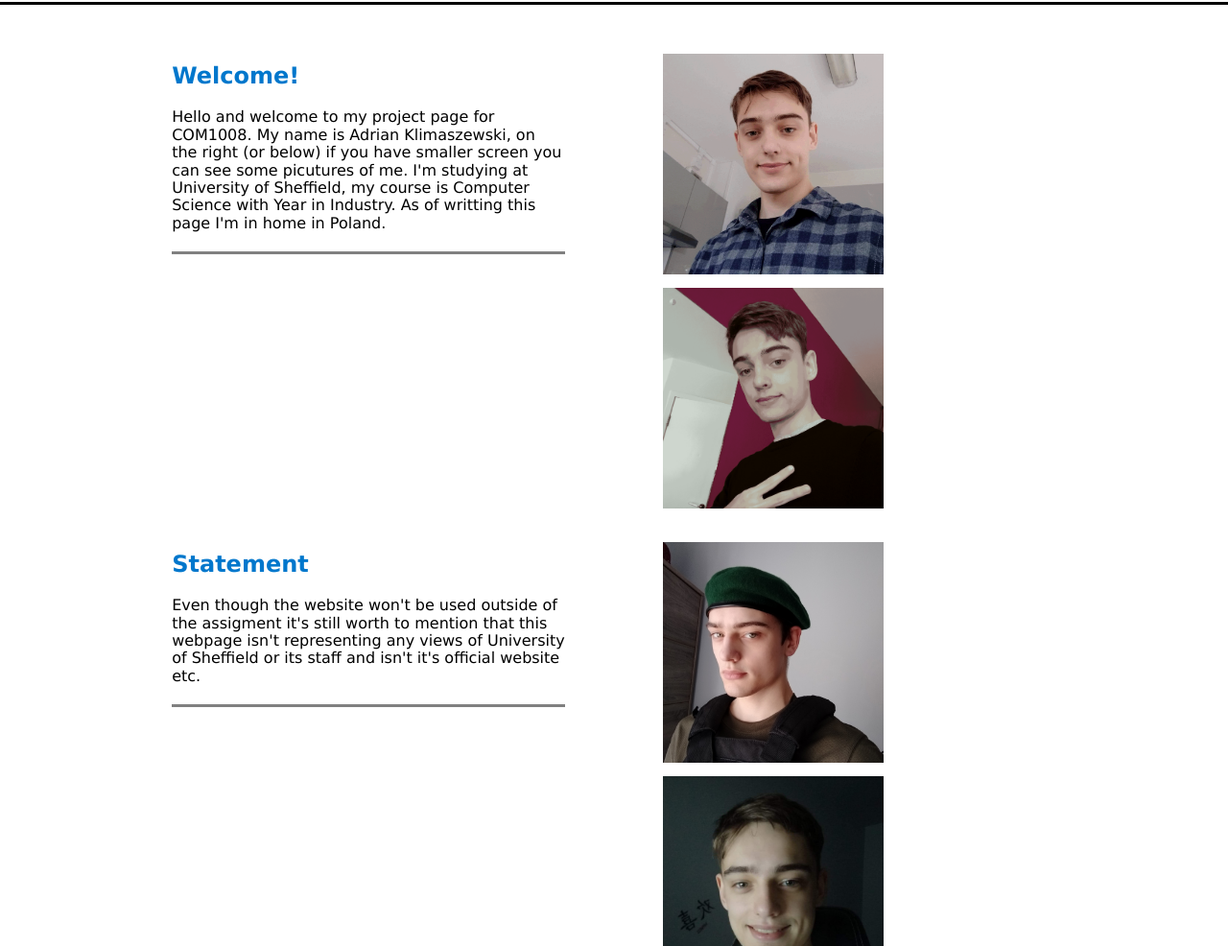
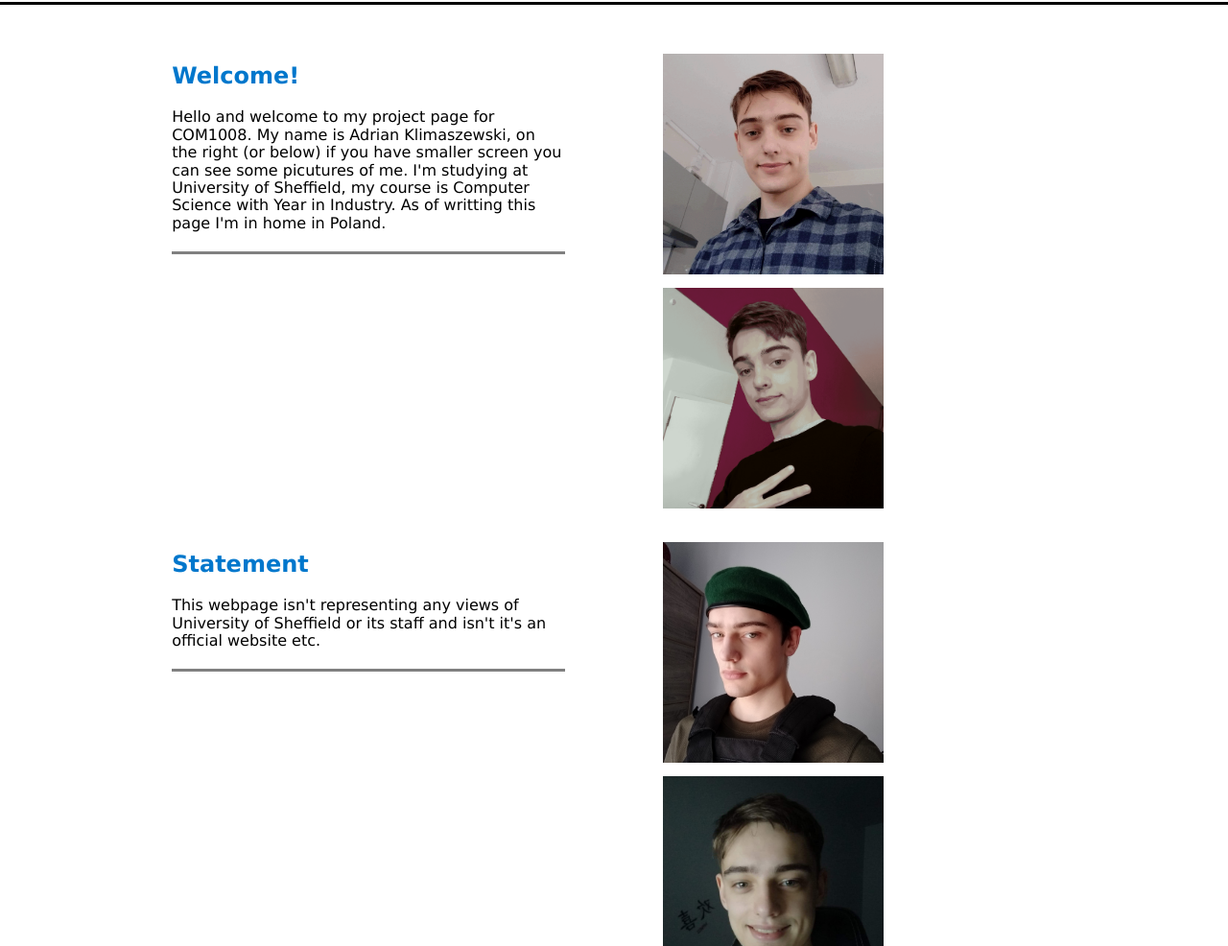
Before and after one commit to AdrianK01/projectwebsite, a plain HTML site: page HTML/index.html in a window 1280 px wide. Shown: the part 114-1100 px from the top of the page at 96% size. Drawn offline with Linux system fonts and the light colour scheme.

Commit message:
Small corrections in the index file in HTML folder

```diff
--- a/HTML/index.html
+++ b/HTML/index.html
@@ -57,11 +57,9 @@
         <!--Statement section-->
         <div class="section">
             <h2>Statement</h2>
-            <p class="line">Even though the website won't be used outside of the assigment it's still worth to
-                mention
-                that this webpage isn't representing any views of University of Sheffield or its staff and isn't
+            <p class="line"> This webpage isn't representing any views of University of Sheffield or its staff and isn't
                 it's
-                official website etc.</p>
+                an official website etc.</p>
         </div>
 
         <div class="section">
```
